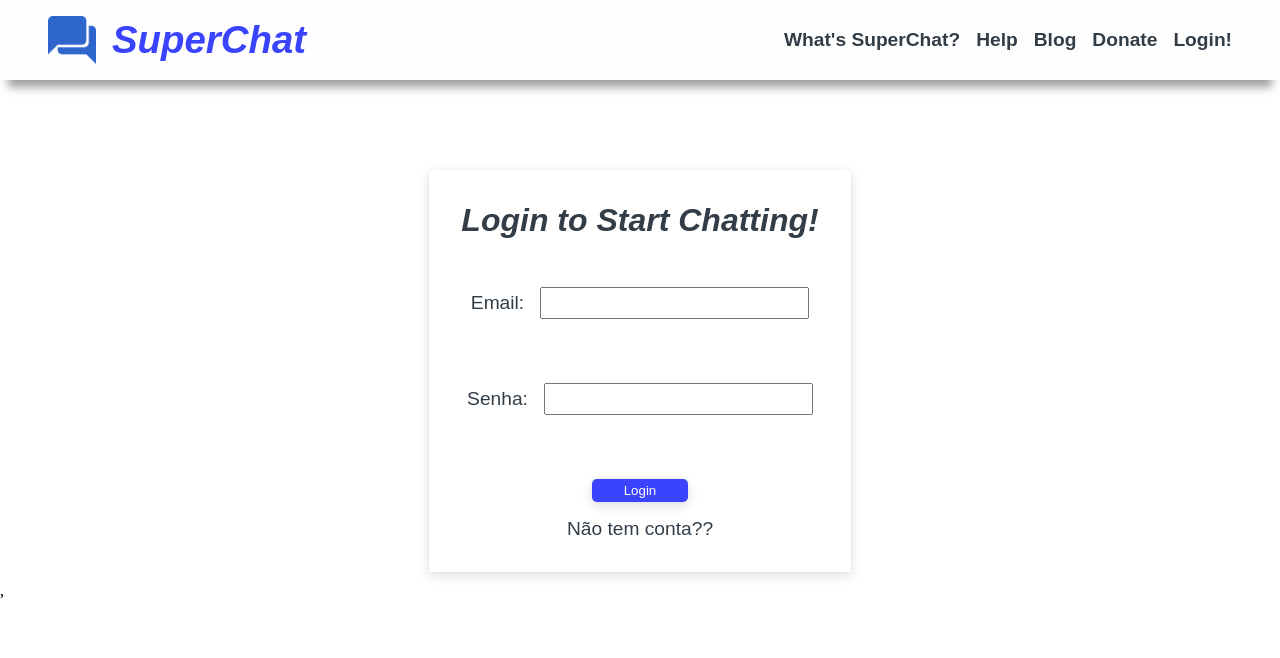
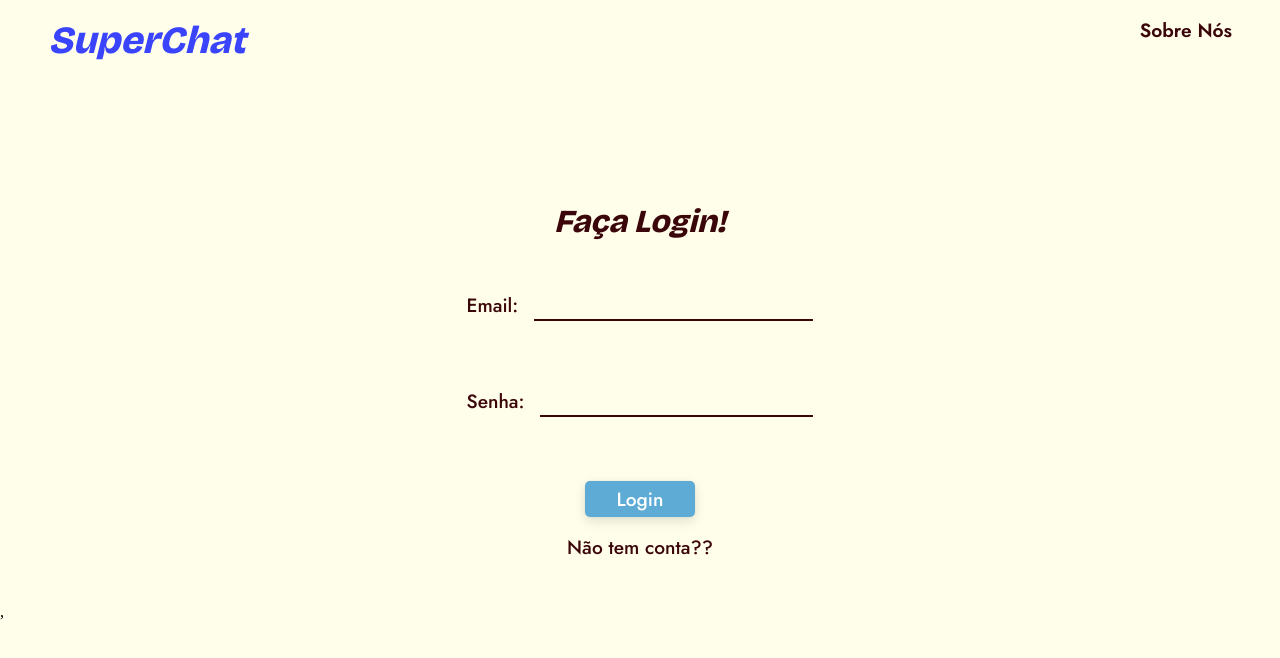
Before and after one commit to Luiznunvoa/trabalho-redes, a React (Vite) app in the folder client/: page /login in a window 1280 px wide. Shown: the top 658 px of the page. Built offline with nearby package versions, Linux system fonts and the light colour scheme.

Commit message:
feat: estilização da tela de login e cadastro

```diff
--- a/client/index.html
+++ b/client/index.html
@@ -3,6 +3,8 @@
   <head>
     <meta charset="UTF-8" />
     <meta name="viewport" content="width=device-width, initial-scale=1.0" />
+    <link href="https://fonts.googleapis.com/css2?family=Bricolage+Grotesque:opsz,wght@12..96,200..800&family=Mulish:ital,wght@0,200..1000;1,200..1000&display=swap" rel="stylesheet">
+    <link href="https://fonts.googleapis.com/css2?family=Bricolage+Grotesque:opsz,wght@12..96,200..800&family=Jost:ital,wght@0,100..900;1,100..900&family=Mulish:ital,wght@0,200..1000;1,200..1000&display=swap" rel="stylesheet">
     <title>My Project</title>
   </head>
   <body>
--- a/client/src/components/header/index.styles.ts
+++ b/client/src/components/header/index.styles.ts
@@ -1,16 +1,40 @@
-import styled from "styled-components";
+import styled, { keyframes } from "styled-components";
+
+// Definindo a animação de slide-down
+const slideDown = keyframes`
+  0% {
+    transform: translateY(-100%);
+    opacity: 0;
+    visibility: hidden;
+  }
+  30% {
+    transform: translateY(-100%);
+    opacity: 0;
+    visibility: hidden;
+  }
+  99% {
+    transform: translateY(0);
+    opacity: 1;
+    visibility: visible;
+  }
+  100% {
+    transform: translateY(0);
+    opacity: 1;
+    visibility: visible;
+  }
+`;
 
 export const StyledHeader = styled.header`
   display: flex;
   flex-direction: row;
   justify-content: space-between;
   height: 5rem;
-  background-color: ${(props) => props.theme.colors.primary};
-  box-shadow: 0px 15px 9px -8px rgba(120,120,120,0.73);
-  padding: 1rem 3rem 1rem 3rem;
+  background-color: ${(props) => props.theme.colors.background};
+  padding: 1rem 3rem;
+  animation: ${slideDown} 1s ease-out forwards;
 
   h1 {
-    color: ${(props) => props.theme.colors.main};
+    color: ${(props) => props.theme.colors.onSecondary};
   }
 
   p {
@@ -21,7 +45,8 @@ export const StyledHeader = styled.header`
     color: ${(props) => props.theme.colors.main};
   }
 
-  a, div {
+  a,
+  div {
     display: flex;
     flex-direction: row;
     gap: 1rem;
@@ -34,3 +59,9 @@ export const StyledHeader = styled.header`
     width: 3rem;
   }
 `;
+
+export const StyledLinks = styled.header`
+  @media (max-width: 600px) {
+    display: none;
+  }
+`;
--- a/client/src/components/header/index.tsx
+++ b/client/src/components/header/index.tsx
@@ -1,48 +1,27 @@
 import { useEffect, useState } from "react";
 import { Link } from "react-router-dom";
-import { useSessionStore } from "../../stores/useSessionStore";
-import { logo } from "../../assets";
-import { StyledHeader } from "./index.styles";
+import { StyledHeader, StyledLinks } from "./index.styles";
 
 export function Header() {
-  const { authenticated } = useSessionStore();
-  const [links, setLinks] = useState([
-    { path: "/", label: "What's SuperChat?" },
-    { path: "/", label: "Help" },
-    { path: "/", label: "Blog" },
-    { path: "/", label: "Donate" }
-  ]);
+  const links: { path: string, label: string}[] = [
+    { path: "/", label: "Sobre Nós" }
+  ]
 
-  useEffect(() => {
-    if (!authenticated) {
-      setLinks((prev) => {
-        const loginExists = prev.some(link => link.path === "/login");
-        if (!loginExists) {
-          return [...prev, { path: "/login", label: "Login!" }];
-        }
-        return prev;
-      });
-    } else {
-      // Remove o campo login se for autenticado
-      setLinks((prev) => prev.filter(link => link.path !== "/login"));
-    }
-  }, [authenticated]);
 
   return (
     <StyledHeader>
       <div>
         <Link to="/">
-          <img src={logo} alt="SuperChat logo" />
           <h1>SuperChat</h1>
         </Link>
       </div>
-      <div>
+      <StyledLinks>
         {links.map((link) => (
           <Link key={link.label} to={link.path}>
             <p>{link.label}</p>
           </Link>
         ))}
-      </div>
+      </StyledLinks>
     </StyledHeader>
   );
 }
--- a/client/src/pages/login/index.tsx
+++ b/client/src/pages/login/index.tsx
@@ -2,7 +2,7 @@ import { Link } from "react-router-dom";
 import { useForm, SubmitHandler } from "react-hook-form";
 import { Credentials } from "types/profiles";
 import { useSession } from "../../hooks/useSession";
-import { StyledContainer, StyledContainerForm, StyledContainerHeader } from "../../styles/container";
+import { StyledContainer, StyledContainerForm, StyledContainerHeader, StyledInput } from "../../styles/container";
 import { StyledButton } from "../../styles/button";
 import { StyledAlert, StyledAlertContaienr } from "../../styles/error_message";
 import { Spinner } from "../../styles/spinner";
@@ -28,12 +28,13 @@ export function Login() {
   return (
     <StyledContainer>
       <StyledContainerHeader>
-        <h1>Login to Start Chatting!</h1>
+        <h1>Faça Login!</h1>
       </StyledContainerHeader>
       <StyledContainerForm onSubmit={handleSubmit(onSubmit)}>
         <div>
           <label htmlFor="email">Email:</label>
-          <input
+          <StyledInput
+            $hasError={errors.email ? true : false}
             id="email"
             type="email"
             {...register("email", {
@@ -50,7 +51,8 @@ export function Login() {
         </StyledAlertContaienr>
         <div>
           <label htmlFor="password">Senha:</label>
-          <input
+          <StyledInput
+            $hasError={errors.password ? true : false}
             id="password"
             type="password"
             {...register("password", { required: "⚠️ Senha é Obrigatória!" })}
--- a/client/src/pages/register/index.tsx
+++ b/client/src/pages/register/index.tsx
@@ -2,7 +2,7 @@ import { Link } from "react-router-dom";
 import { useForm, SubmitHandler } from "react-hook-form";
 import { useUser } from "../../hooks/useUsers";
 import { UserData } from "types/profiles";
-import { StyledContainer, StyledContainerForm, StyledContainerHeader } from "../../styles/container";
+import { StyledContainer, StyledContainerForm, StyledContainerHeader, StyledInput } from "../../styles/container";
 import { StyledAlert, StyledAlertContaienr } from "../../styles/error_message";
 import { StyledButton } from "../../styles/button";
 import { Spinner } from "../../styles/spinner";
@@ -23,12 +23,13 @@ export function Register() {
   return (
     <StyledContainer>
       <StyledContainerHeader>
-        <h1>Login to Start Chatting!</h1>
+        <h1>Crie uma Conta!</h1>
       </StyledContainerHeader>
       <StyledContainerForm onSubmit={handleSubmit(onSubmit)}>
         <div>
           <label htmlFor="name">Nome:</label>
-          <input
+          <StyledInput
+            $hasError={errors.name ? true : false}
             id="name"
             type="text"
             {...register("name", {
@@ -46,7 +47,8 @@ export function Register() {
 
         <div>
           <label htmlFor="email">Email:</label>
-          <input
+          <StyledInput
+            $hasError={errors.email ? true : false}
             id="email"
             type="email"
             {...register("email", {
@@ -64,7 +66,8 @@ export function Register() {
 
         <div>
           <label htmlFor="password">Senha:</label>
-          <input
+          <StyledInput
+            $hasError={errors.password ? true : false}
             id="password"
             type="password"
             {...register("password", { required: "⚠️ Senha é obrigatória" })}
--- a/client/src/styles/button.ts
+++ b/client/src/styles/button.ts
@@ -7,8 +7,8 @@ export const StyledButton = styled.button`
     align-items: center;
     padding: 0.25rem 2rem 0.25rem 2rem;
     box-shadow: 0px 4px 12px rgba(0, 0, 0, 0.12), 0px 0px 2px rgba(0, 0, 0, 0.08);
-    background-color: ${(props) => props.theme.colors.main};
-    color: ${(props) => props.theme.colors.alternate_foreground};
+    background-color: ${(props) => props.theme.colors.primary};
+    color: ${(props) => props.theme.colors.onPrimary};
     border-radius: 5px;
     border: none;
     cursor: pointer
--- a/client/src/styles/container.ts
+++ b/client/src/styles/container.ts
@@ -1,4 +1,17 @@
-import styled from "styled-components";
+import styled, { css, keyframes } from "styled-components";
+
+const slideDown = keyframes`
+  0% {
+    transform: translateY(-10%);
+    opacity: 0;
+    visibility: hidden;
+  }
+  100% {
+    transform: translateY(0);
+    opacity: 1;
+    visibility: visible;
+  }
+`;
 
 export const StyledContainer = styled.div`
   display: flex;
@@ -6,14 +19,30 @@ export const StyledContainer = styled.div`
   justify-content: center;
   align-items: center;
   padding: 2rem;
-    box-shadow: 0px 4px 12px rgba(0, 0, 0, 0.12), 0px 0px 2px rgba(0, 0, 0, 0.08);
   gap: 1rem;
+  animation: ${slideDown} 1s ease-out forwards;
+
+  @media (max-width: 768px) {
+    padding: 1.5rem;
+  }
+
+  @media (max-width: 480px) {
+    padding: 1rem;
+  }
 `;
 
 export const StyledContainerHeader = styled.div`
   display: flex;
   flex-direction: row;
   align-items: center;
+  flex-wrap: wrap;
+  justify-content: center;
+  text-align: center;
+  gap: 0.5rem;
+
+  @media (max-width: 480px) {
+    flex-direction: column;
+  }
 `;
 
 export const StyledContainerForm = styled.form`
@@ -23,17 +52,50 @@ export const StyledContainerForm = styled.form`
   justify-content: center;
   margin-top: 2rem;
   gap: 1rem;
+  transition: 2s;
+  width: 100%;
+  max-width: 500px;
 
   div {
     display: flex;
     flex-direction: row;
     align-items: center;
     gap: 1rem;
+    width: 100%;
+
+    @media (max-width: 480px) {
+      flex-direction: column;
+      align-items: flex-start;
+    }
+  }
+`;
+
+interface StyledInputProps {
+  $hasError?: boolean;
 }
 
-    input {
+export const StyledInput = styled.input<StyledInputProps>`
   height: 2rem;
   font-size: 1.25rem;
+  border: none;
+  border-bottom: 2px solid ${(props) => props.theme.colors.foreground};
+  outline: none;
+  padding: 0 0.25rem;
+  transition: border-color 0.2s ease;
+  width: 100%;
 
+  ${(props) =>
+    props.$hasError &&
+    css`
+      border-bottom-color: ${props.theme.colors.alert};
+    `}
+
+  &:focus {
+    border-bottom-color: ${(props) =>
+      props.$hasError ? props.theme.colors.alert : props.theme.colors.success};
+  }
+
+  @media (max-width: 480px) {
+    font-size: 1rem;
   }
 `;
--- a/client/src/styles/error_message.ts
+++ b/client/src/styles/error_message.ts
@@ -14,9 +14,11 @@ export const StyledAlert = styled.span`
     justify-content: center;
     align-items: center;
     padding: 0.25rem 2rem 0.25rem 2rem;
-    box-shadow: 0px 4px 12px rgba(0, 0, 0, 0.12), 0px 0px 2px rgba(0, 0, 0, 0.08);
+    font-size: 1rem;
+    // box-shadow: 0px 4px 12px rgba(0, 0, 0, 0.12), 0px 0px 2px rgba(0, 0, 0, 0.08);
     background-color: ${(props) => props.theme.colors.alert};
-    color: ${(props) => props.theme.colors.alternate_foreground};
+    color: ${(props) => props.theme.colors.onPrimary};
+    font-family: "Jost", sans-serif;
     border-radius: 5px;
     border: none;
     cursor: pointer
--- a/client/src/styles/globals.ts
+++ b/client/src/styles/globals.ts
@@ -5,6 +5,7 @@ export const GlobalStyle = createGlobalStyle`
     margin: 0;
     padding: 0;
     box-sizing: border-box;
+    background-color: ${(props) => props.theme.colors.background};
   }
 
   a {
@@ -13,15 +14,15 @@ export const GlobalStyle = createGlobalStyle`
   }
 
   h1 {
-    font-family: "Mulish", sans-serif;
+    font-family: "Bricolage Grotesque", sans-serif;
     color: ${(props) => props.theme.colors.foreground};
     font-weight: 800;
     font-style: italic;
     margin: 0;
   }
 
-  p, label, a {
-    font-family: "Mulish", sans-serif;
+  p, label, a, button {
+    font-family: "Jost", sans-serif;
     color: ${(props) => props.theme.colors.foreground};
     font-size: 1.2rem;
     font-weight: 500;
--- a/client/src/styles/theme.ts
+++ b/client/src/styles/theme.ts
@@ -1,12 +1,20 @@
 export const theme = {
   colors: {
-    primary: '#fffefe',
-    secondary: '#f6f6f6',
-    main: '#3a44fd',
-    alternate: '#ccacdc',
-    darker: '#56819a',
-    foreground: '#323d47',
-    alternate_foreground: '#ffffff',
-    alert: '#d84949'
+    primary: '#5EABD6',                // azul vibrante para botões e elementos principais
+    secondary: '#F0F2F5',              // fundo suave para áreas principais
+    background: '#FFFEEA',            // fundo principal
+    outline: '#B7B7B7',
+    surface: '#F8F9FA',               // superfícies secundárias (cards, modais)
+    accent: '#7B61FF',                // roxo vibrante como cor de destaque
+    success: '#4CAF50',               // verde para ações bem-sucedidas
+    alert: '#E53935',                 // vermelho vivo para erros e alertas
+    warning: '#FB8C00',               // laranja para avisos
+    info: '#2196F3',                  // azul claro para mensagens informativas
+    darker: '#2C3E50',                // tons escuros para textos importantes
+    foreground: '#3B060A',            // texto padrão
+    muted: '#6C757D',                 // texto secundário/desabilitado
+    border: '#E0E0E0',                // bordas e divisores sutis
+    onPrimary: '#FFFFFF',            // texto sobre botão primário
+    onSecondary: '#3A44FD',          // texto sobre fundo secundário
   },
 };
```
Lines whose indentation alone changed are shown as unchanged.
